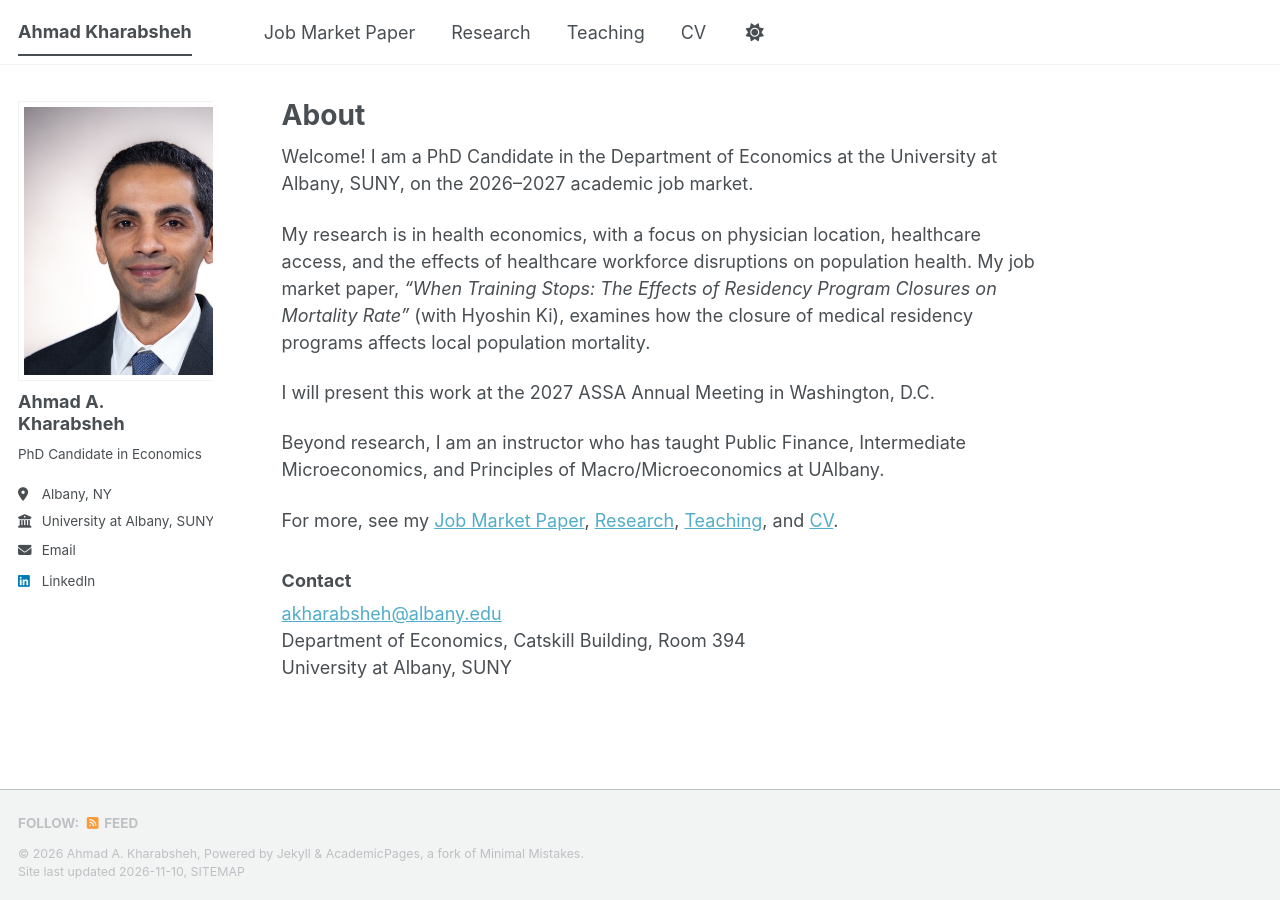
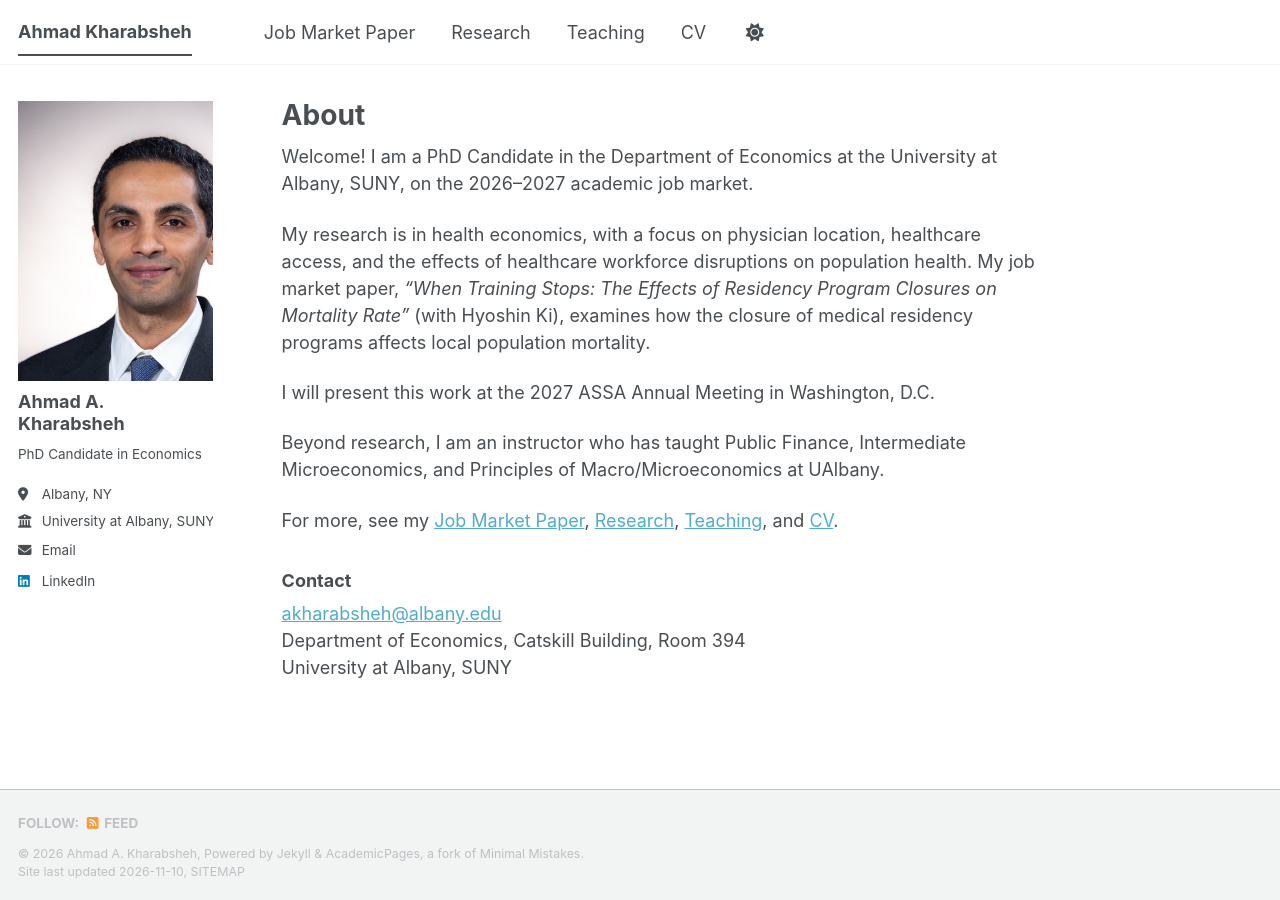
Before and after one commit to Kharabshehahmad/Kharabshehahmad.github.io, a Jekyll site: the page built from _pages/about.md, in a window 1280 px wide. Built offline with Jekyll 4.4.1, drawn with Linux system fonts in a browser that asks for light colours; a script bundle is joined from its source files by our own code; library files that are not in the unit come from our copies.

Commit message:
Update head.html

```diff
--- a/_includes/head.html
+++ b/_includes/head.html
@@ -1,33 +1,29 @@
 
 <style>
-  /* Default (all screens) */
+  /* Profile photo styling */
   .author__avatar img {
     max-width: 100% !important;
     border-radius: 0 !important;
+    border: none !important;
+    padding: 0 !important;
+    box-shadow: none !important;
   }
 
-  /* Mobile (small screens) */
-  @media (max-width: 63.9375em) {
-    .author__avatar {
-      display: table-cell !important;
-      vertical-align: top !important;
-      width: 150px !important;
-    }
-    .author__avatar img {
-      width: 150px !important;
-      height: 150px !important;
-      max-width: 150px !important;
-      border-radius: 0 !important;
-    }
-  }
-
-  /* Desktop (large screens) */
+  /* Desktop size (large screens) */
   @media (min-width: 64em) {
     .sidebar .author__avatar img {
       max-width: 280px !important;
       width: 280px !important;
       height: 280px !important;
-      border-radius: 0 !important;
+    }
+  }
+
+  /* Mobile/tablet size (smaller screens) */
+  @media (max-width: 63.9375em) {
+    .author__avatar img {
+      width: 180px !important;
+      height: 180px !important;
+      max-width: 180px !important;
     }
   }
 </style>
```
